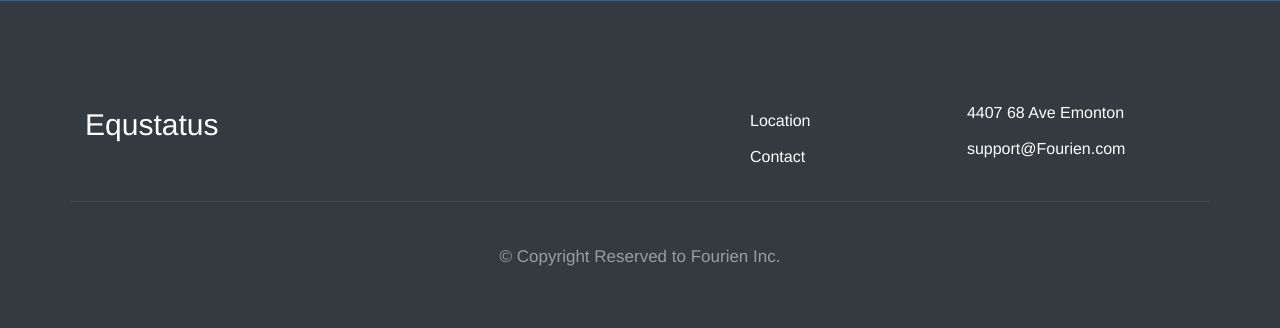
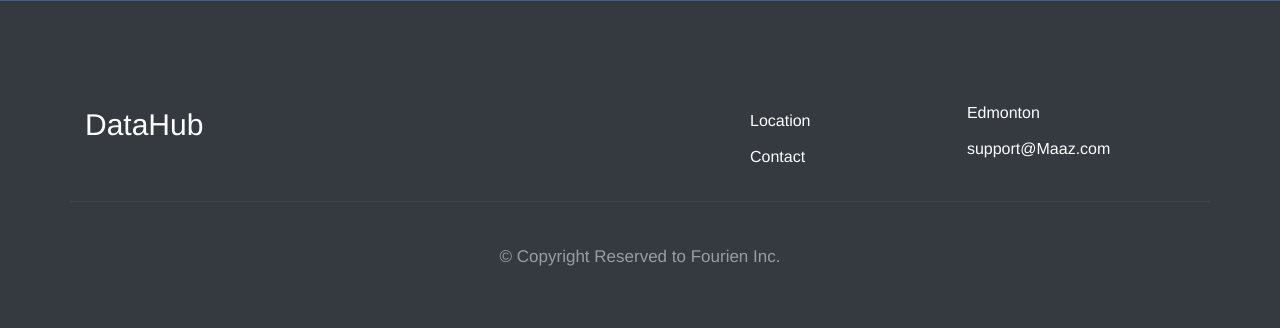
Before and after one commit to maazs1/DataHub, a Django app: template DataHub/home/templates/home/mainpage.html in a window 1280 px wide. Shown: the part 4501-4829 px from the top of the page. Run offline with Django 3.2, Linux system fonts and the light colour scheme; the template is opened without the code that fills it, so the values that code supplies are empty; some libraries are stand-ins or nearby versions; some web fonts are replaced.

Commit message:
Editing mainpage

```diff
--- a/DataHub/home/templates/home/mainpage.html
+++ b/DataHub/home/templates/home/mainpage.html
@@ -456,7 +456,7 @@
                     <div class="footer-widget">
                         <!-- Brand -->
                         <a href="#" class="footer-brand text-white">
-                            Equstatus
+                            DataHub
                         </a>
                         <!-- <p>In expedita sapiente cumque enim dicta similique, animi adipisci quia et quo quod numquam, veniam eligendi reprehenderit .</p> -->
                     </div>
@@ -491,10 +491,10 @@
                             <i class="fa fa-mobile"></i>
                         </li> -->
                         <li>
-                            <i class="fa fa-location-arrow"></i> 4407 68 Ave Emonton
+                            <i class="fa fa-location-arrow"></i> Edmonton
                         </li>
                         <li>
-                            <i class="fa fa-globe"></i> support@Fourien.com
+                            <i class="fa fa-globe"></i> support@Maaz.com
                         </li>
                     </ul>
                 </div>
```
